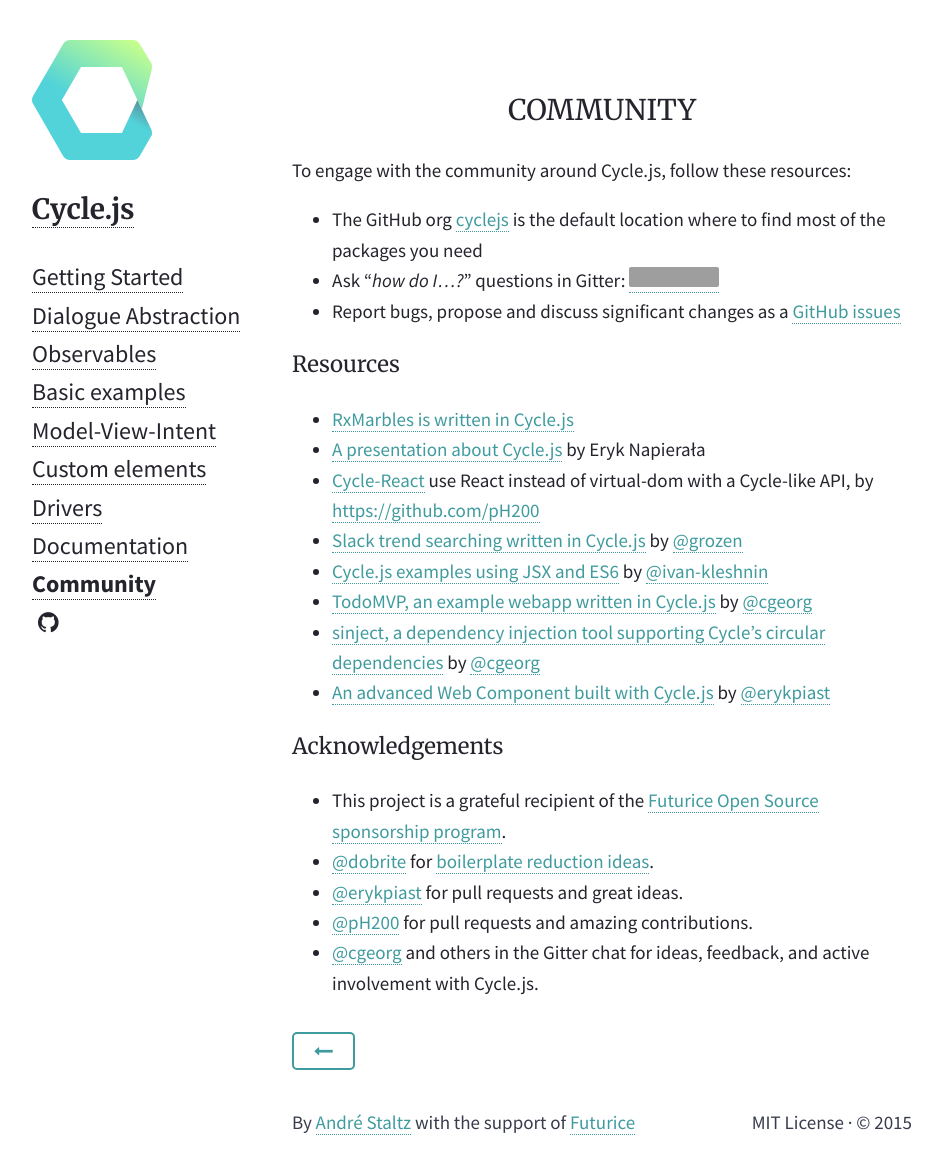
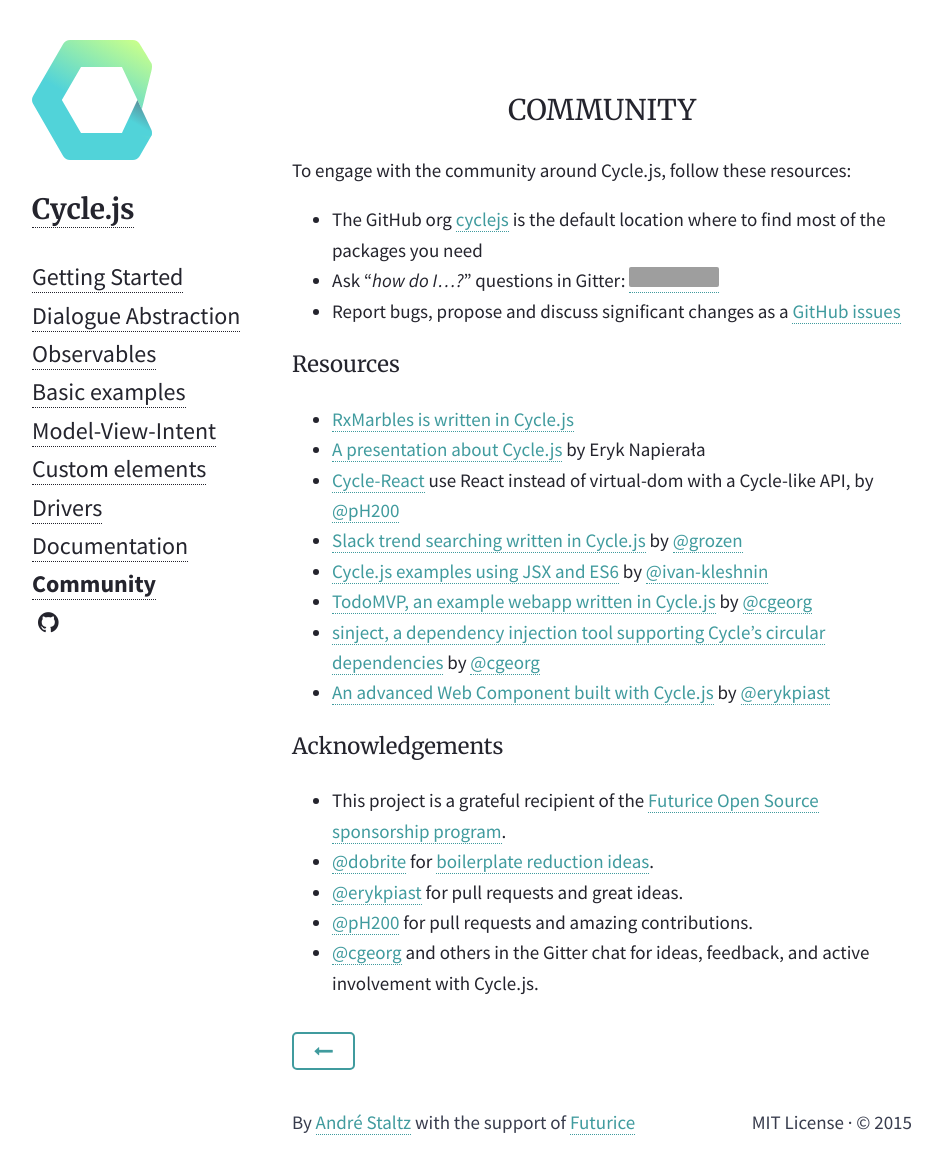
Before and after one commit to cyclejs/old-website, a Jekyll site: the page built from _posts/2015-01-21-community.md, in a window 1280 px wide and 1177 px high. Shown: the top 1174 px of the window, without its empty margins (168-1110 px from the left). Built offline with Jekyll 4.4.1, drawn with Linux system fonts in a browser that asks for light colours; nearby versions of some CDN libraries; some of the changed lines change nothing that is shown; grey boxes are pictures that could not be loaded.

Commit message:
Fix link to community docs
To be more specific, fix the link of my GitHub page :)

```diff
--- a/_posts/2015-01-21-community.md
+++ b/_posts/2015-01-21-community.md
@@ -13,7 +13,7 @@
 
 - [RxMarbles is written in Cycle.js](https://github.com/staltz/rxmarbles)
 - [A presentation about Cycle.js](http://slides.com/eryknapierala/cycle) by Eryk Napierała
-- [Cycle-React](https://github.com/pH200/cycle-react) use React instead of virtual-dom with a Cycle-like API, by [https://github.com/pH200](pH200)
+- [Cycle-React](https://github.com/pH200/cycle-react) use React instead of virtual-dom with a Cycle-like API, by [@pH200](https://github.com/pH200)
 - [Slack trend searching written in Cycle.js](https://github.com/grozen/trends-cycle) by [@grozen](https://github.com/grozen)
 - [Cycle.js examples using JSX and ES6](https://github.com/ivan-kleshnin/cyclejs-examples) by [@ivan-kleshnin](https://github.com/ivan-kleshnin)
 - [TodoMVP, an example webapp written in Cycle.js](https://github.com/cgeorg/todomvp) by [@cgeorg](https://github.com/cgeorg)
```
